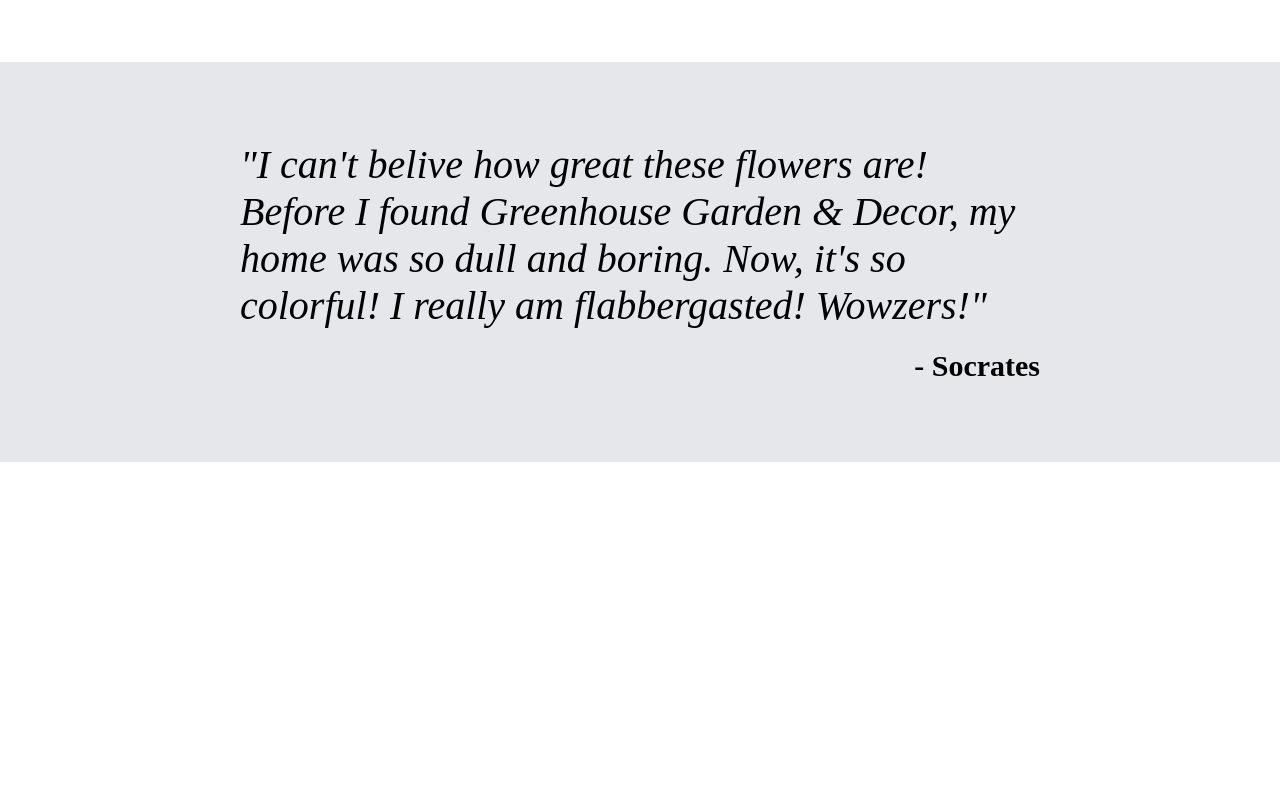
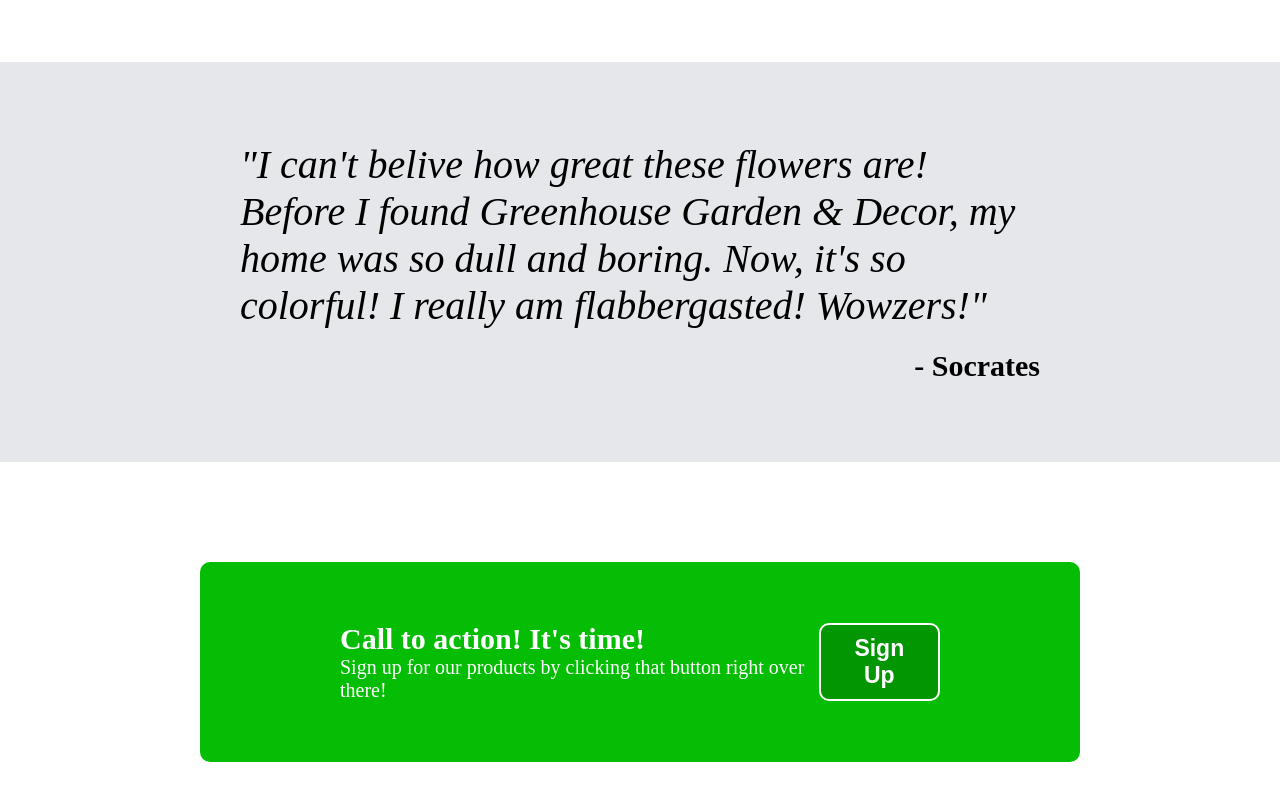
Before and after one commit to RoyMinato/landing-page, a plain HTML site: page index.html in a window 1280 px wide. Shown: the part 1437-2237 px from the top of the page. Before the commit the page ends 1899 px from the top, so only its background shows below. Drawn offline with Linux system fonts and the light colour scheme.

Commit message:
Finished call to action block

```diff
--- a/index.html
+++ b/index.html
@@ -85,7 +85,15 @@
     </div>
 
     <div class="action-call">
-
+        <div class="cta-container">
+            <div class="cta-left">
+                <div class="cta-title">Call to action! It's time!</div>
+                <div class="cta-text">Sign up for our products by clicking that button right over there!</div>
+            </div>
+            <div class="cta-right">
+                <button class="SignUp2">Sign Up</button>
+            </div>
+        </div>
     </div>
 
     <div class="footer">
--- a/styles.css
+++ b/styles.css
@@ -82,7 +82,8 @@
     height: auto;
 }
 
-button.SignUp {
+button.SignUp,
+button.SignUp2 {
     background: rgb(3, 150, 3);
     border: 1px solid rgb(3, 150, 3);
     color: white;
@@ -91,6 +92,11 @@
     font-size: 23px;
     border-radius: 10px;
     font-weight: bold;
+}
+
+button.SignUp2 {
+    border: 2px solid white;
+    margin-top: auto;
 }
 
 .content-title {
@@ -153,3 +159,39 @@
     margin-top: 20px;
     font-size: 30px;
 }
+
+.action-call{
+    display:flex;
+    align-items: center;
+    justify-content: center;
+}
+
+.cta-container {
+    margin: 100px 200px;
+    background-color: rgb(4, 189, 4);
+    width: 900px;
+    height: auto;
+    border-radius: 10px;
+    color: white;
+    display: flex;
+    align-items: center;
+    justify-content: space-between;
+    padding: 60px 140px;
+}
+
+.cta-title {
+    font-size: 30px;
+    font-weight: bold;
+}
+.cta-text {
+    font-size: 20px;
+}
+
+.cta-left {
+    display:flex;
+    flex-direction: column;
+}
+
+.cta-right {
+    display: flex;
+}
```
